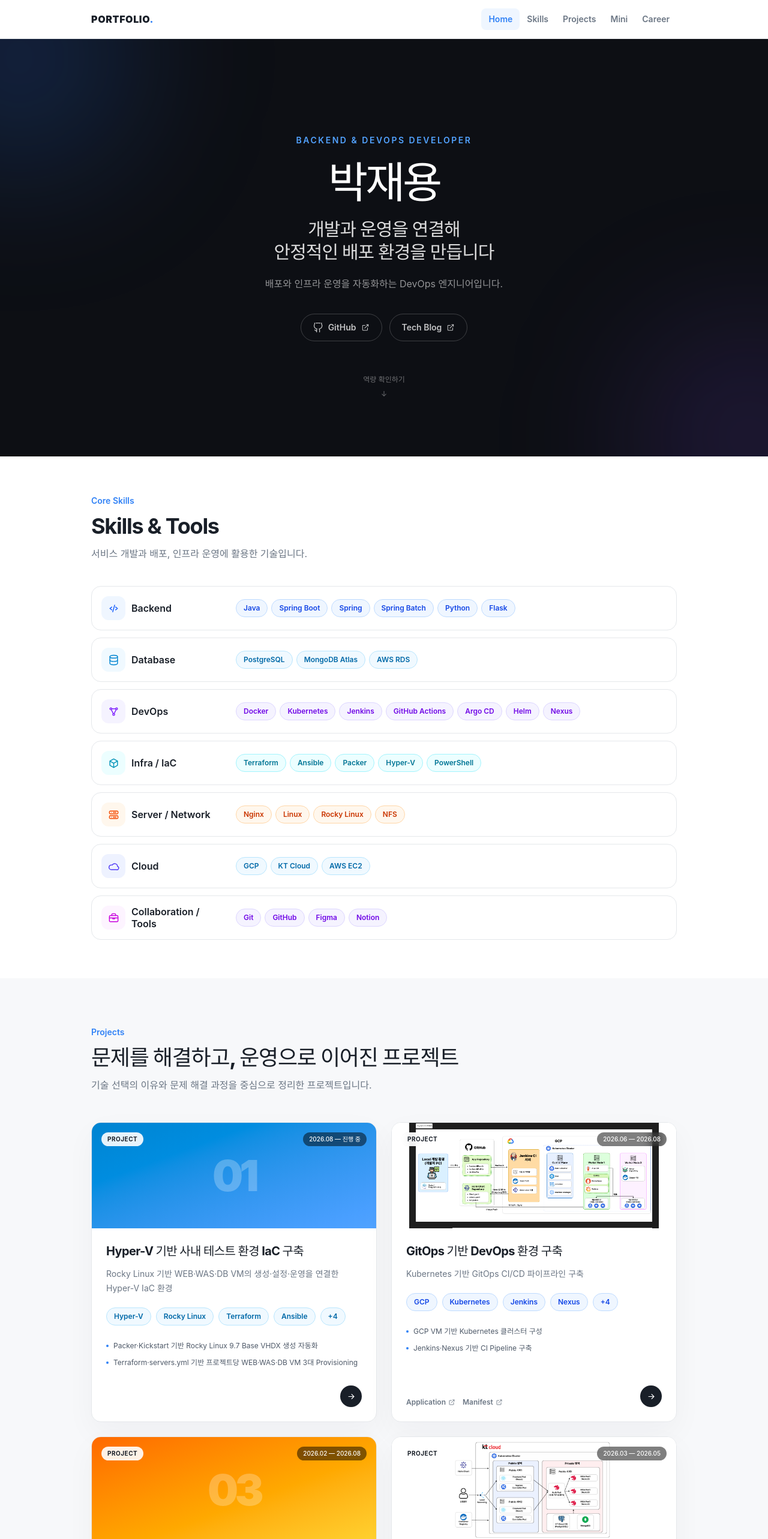
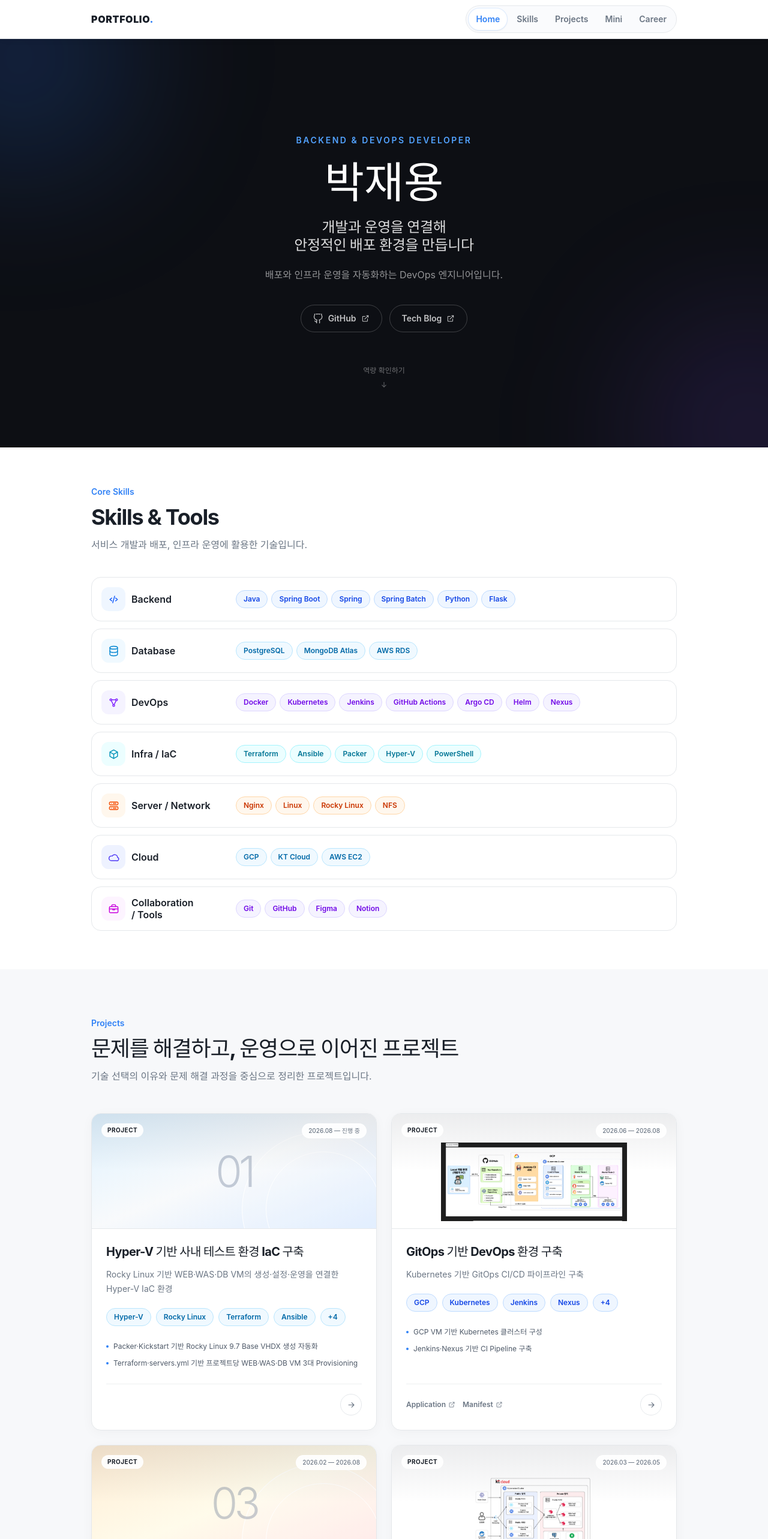
Before and after one commit to IMjaeyongpark/Portfolio, a React (Vite) app: page / in a window 1280 px wide. Shown: the top 2566 px of the page at 60% size. Built offline with nearby package versions, Linux system fonts and the light colour scheme.

Commit message:
feat: 포트폴리오 인터랙션과 카드 디자인 개선

```diff
--- a/src/components/Header.jsx
+++ b/src/components/Header.jsx
@@ -1,14 +1,83 @@
-import { useEffect, useState } from 'react'
+import { useEffect, useLayoutEffect, useRef, useState } from 'react'
 import { navigation, portfolio } from '../data/portfolio'
 
 export default function Header() {
   const isHomePage = window.location.pathname === '/'
   const [activeHref, setActiveHref] = useState(isHomePage ? '#top' : null)
+  const [menuOpen, setMenuOpen] = useState(false)
+  const menuButton = useRef(null)
+  const navigationRef = useRef(null)
+  const scrollTargetRef = useRef(null)
+  const scrollUnlockTimerRef = useRef(null)
+  const [indicator, setIndicator] = useState(null)
+
+  const handleNavigation = (event, item) => {
+    setMenuOpen(false)
+    if (!isHomePage) return
+
+    const target = document.querySelector(item.href)
+    if (!target) return
+
+    event.preventDefault()
+    scrollTargetRef.current = item.href
+    setActiveHref(item.href)
+    window.history.replaceState(null, '', item.href)
+
+    if (scrollUnlockTimerRef.current) window.clearTimeout(scrollUnlockTimerRef.current)
+
+    if (item.href === '#top') {
+      window.scrollTo({ top: 0, behavior: 'smooth' })
+    } else {
+      target.scrollIntoView({ behavior: 'smooth', block: 'start' })
+    }
+
+    scrollUnlockTimerRef.current = window.setTimeout(() => {
+      scrollTargetRef.current = null
+    }, 1200)
+  }
+
+  useLayoutEffect(() => {
+    const nav = navigationRef.current
+    const updateIndicator = () => {
+      const activeLink = nav?.querySelector('[aria-current="page"]')
+      if (!activeLink || !nav.offsetWidth) return
+      setIndicator({ left: activeLink.offsetLeft, top: activeLink.offsetTop, width: activeLink.offsetWidth, height: activeLink.offsetHeight })
+    }
+    updateIndicator()
+    const observer = new ResizeObserver(updateIndicator)
+    if (nav) {
+      observer.observe(nav)
+      nav.querySelectorAll('a').forEach((link) => observer.observe(link))
+    }
+    return () => observer.disconnect()
+  }, [activeHref, menuOpen])
+
+  useEffect(() => {
+    const closeOnEscape = (event) => {
+      if (event.key === 'Escape' && menuOpen) {
+        setMenuOpen(false)
+        menuButton.current?.focus()
+      }
+    }
+    window.addEventListener('keydown', closeOnEscape)
+    return () => window.removeEventListener('keydown', closeOnEscape)
+  }, [menuOpen])
 
   useEffect(() => {
     if (!isHomePage) return undefined
 
     const updateActiveSection = () => {
+      if (scrollTargetRef.current) {
+        const target = document.querySelector(scrollTargetRef.current)
+        const arrived = scrollTargetRef.current === '#top'
+          ? window.scrollY < 4
+          : target && Math.abs(target.getBoundingClientRect().top - 64) < 8
+
+        if (!arrived) return
+        scrollTargetRef.current = null
+        if (scrollUnlockTimerRef.current) window.clearTimeout(scrollUnlockTimerRef.current)
+      }
+
       const marker = window.scrollY + 120
       const activeItem = [...navigation].reverse().find((item) => {
         const section = document.querySelector(item.href)
@@ -25,25 +94,33 @@
     return () => {
       window.removeEventListener('scroll', updateActiveSection)
       window.removeEventListener('resize', updateActiveSection)
+      if (scrollUnlockTimerRef.current) window.clearTimeout(scrollUnlockTimerRef.current)
     }
   }, [isHomePage])
 
   return (
-    <header className="fixed inset-x-0 top-0 z-40 border-b border-line bg-white/90 backdrop-blur-xl">
+    <header className="fixed inset-x-0 top-0 z-40 border-b border-line bg-white/95 shadow-[0_2px_16px_rgba(15,23,42,0.025)] backdrop-blur-xl">
       <div className="page-container flex h-16 items-center justify-between">
         <a href={isHomePage ? '#top' : '/#top'} className="focus-ring text-sm font-black tracking-[0.04em] text-ink sm:text-base">
           {portfolio.brand}<span className="text-lime">.</span>
         </a>
-        <nav aria-label="주요 메뉴" className="flex items-center">
+        <button ref={menuButton} type="button" aria-expanded={menuOpen} aria-controls="main-navigation" aria-label={menuOpen ? '메뉴 닫기' : '메뉴 열기'} onClick={() => setMenuOpen(!menuOpen)} className="focus-ring flex size-11 items-center justify-center rounded-xl border border-line bg-white text-ink sm:hidden">
+          <svg width="20" height="20" viewBox="0 0 24 24" fill="none" stroke="currentColor" strokeWidth="1.8" strokeLinecap="round" aria-hidden="true">
+            {menuOpen ? <path d="m6 6 12 12M6 18 18 6" /> : <path d="M4 7h16M4 12h16M4 17h16" />}
+          </svg>
+        </button>
+        <nav ref={navigationRef} id="main-navigation" aria-label="주요 메뉴" className={`${menuOpen ? 'flex' : 'hidden'} absolute inset-x-0 top-16 flex-col gap-1 border-b border-line bg-white p-4 shadow-lg sm:relative sm:inset-auto sm:flex sm:flex-row sm:items-center sm:rounded-full sm:border sm:bg-slate-50/70 sm:p-1 sm:shadow-none`}>
+          {indicator && <span aria-hidden="true" className="nav-indicator pointer-events-none absolute left-0 top-0 rounded-xl bg-white shadow-sm ring-1 ring-blue-100 sm:rounded-full" style={{ width: indicator.width, height: indicator.height, transform: `translate(${indicator.left}px, ${indicator.top}px)` }} />}
           {navigation.map((item) => {
-            const isActive = activeHref === item.href
+            const isActive = activeHref === item.href || (!isHomePage && window.location.pathname.startsWith(`/${item.href.slice(1)}/`))
 
             return (
               <a
                 key={item.href}
                 href={isHomePage ? item.href : `/${item.href}`}
+                onClick={(event) => handleNavigation(event, item)}
                 aria-current={isActive ? 'page' : undefined}
-                className={`focus-ring rounded-lg px-1 py-2 text-[10px] font-semibold transition-colors sm:px-3 sm:text-sm ${isActive ? 'bg-blue-50 text-lime' : 'text-muted hover:bg-[#f2f4f6] hover:text-ink'}`}
+                className={`focus-ring relative z-10 rounded-xl px-4 py-3 text-sm font-semibold transition-colors duration-300 sm:rounded-full sm:px-3 sm:py-2 ${isActive ? 'text-lime' : 'text-muted hover:text-ink'}`}
               >
                 {item.label}
               </a>
--- a/src/components/Intro.jsx
+++ b/src/components/Intro.jsx
@@ -9,8 +9,8 @@
       <div className="absolute -right-40 -bottom-40 size-96 rounded-full bg-violet-500/15 blur-[120px]" />
       <div className="page-container relative flex min-h-[78vh] flex-col items-center justify-center pt-32 pb-20 text-center sm:pt-40 sm:pb-24">
         <Reveal><p className="text-xs font-semibold tracking-[0.18em] text-blue-400 uppercase sm:text-sm">{portfolio.role}</p></Reveal>
-        <Reveal delay={90}><h1 className="mt-6 text-5xl leading-none font-black tracking-[-0.06em] sm:text-7xl">{portfolio.name}</h1></Reveal>
-        <Reveal delay={180}><p className="mt-6 whitespace-pre-line text-xl leading-tight font-semibold tracking-[-0.03em] text-white/85 sm:text-3xl">{portfolio.intro}</p></Reveal>
+        <Reveal delay={90}><h1 className="mt-6 text-5xl leading-none font-black tracking-[0] sm:text-7xl">{portfolio.name}</h1></Reveal>
+        <Reveal delay={180}><p className="mt-6 whitespace-pre-line text-lg leading-[1.25] font-semibold tracking-[-0.015em] text-white/85 sm:text-2xl">{portfolio.intro}</p></Reveal>
         <Reveal delay={270}><p className="mt-5 max-w-xl text-sm leading-7 text-white/55 sm:text-base">{portfolio.supportingText}</p></Reveal>
         <Reveal delay={360}>
           <div className="mt-9 flex flex-wrap justify-center gap-3">
--- a/src/components/ProjectCard.jsx
+++ b/src/components/ProjectCard.jsx
@@ -2,11 +2,11 @@
 import SkillBadge from './SkillBadge'
 
 const visualStyles = {
-  lime: 'from-blue-600 to-cyan-400',
-  blue: 'from-sky-600 to-blue-400',
-  violet: 'from-violet-600 to-fuchsia-400',
-  orange: 'from-orange-500 to-amber-300',
-  cyan: 'from-cyan-600 to-emerald-400',
+  lime: 'from-blue-100 via-slate-50 to-cyan-100',
+  blue: 'from-sky-100 via-slate-50 to-blue-100',
+  violet: 'from-violet-100 via-slate-50 to-fuchsia-100',
+  orange: 'from-orange-100 via-amber-50 to-rose-100',
+  cyan: 'from-cyan-100 via-slate-50 to-emerald-100',
 }
 
 export default function ProjectCard({ project, index, label = 'PROJECT', basePath = 'projects' }) {
@@ -14,23 +14,24 @@
   const detailHref = `/${basePath}/${project.slug}`
 
   return (
-    <article className="card group relative flex h-full cursor-pointer flex-col overflow-hidden transition-all duration-300 hover:-translate-y-1 hover:border-blue-200 hover:shadow-[0_12px_40px_rgba(49,130,246,0.10)]">
+    <article className="card project-card group relative flex h-full cursor-pointer flex-col overflow-hidden transition-all duration-300 hover:-translate-y-1 hover:border-blue-200 hover:shadow-[0_16px_36px_rgba(15,23,42,0.08)]">
       <a href={detailHref} className="focus-ring absolute inset-0 z-10 rounded-2xl" aria-label={`${project.title} 상세 페이지로 이동`}><span className="sr-only">{project.title} 상세보기</span></a>
-      <div className={`relative flex h-44 items-center justify-center overflow-hidden bg-gradient-to-br ${visualStyles[project.tone] || visualStyles.blue}`}>
-        {project.architecture ? <img src={project.architecture} alt="" className="h-full w-full bg-white object-contain transition-transform duration-500 group-hover:scale-105" /> : <span className="text-7xl font-black tracking-[-0.08em] text-white/25">{String(index + 1).padStart(2, '0')}</span>}
-        <div className="absolute top-4 left-4 flex items-center gap-2">
+      <div className={`project-visual relative flex h-48 items-center justify-center overflow-hidden border-b border-line bg-gradient-to-br ${visualStyles[project.tone] || visualStyles.blue}`}>
+        {project.architecture ? <img src={project.architecture} alt="" loading="lazy" decoding="async" className="h-full w-full bg-white object-contain p-3 pt-12 transition-transform duration-500 group-hover:scale-[1.025]" /> : <><span aria-hidden="true" className="absolute -right-8 -bottom-24 size-64 rounded-full border border-white/90 bg-white/20" /><span aria-hidden="true" className="absolute -right-2 -bottom-16 size-48 rounded-full border border-white/90" /><span className="relative text-7xl font-light tracking-[-0.08em] text-slate-500/35">{String(index + 1).padStart(2, '0')}</span></>}
+        <div className="absolute top-4 left-4 z-[1] flex items-center gap-2">
           <span className="rounded-full bg-white/90 px-2.5 py-1 text-[10px] font-bold tracking-wider text-ink backdrop-blur">{label}</span>
         </div>
-        <span className="absolute top-4 right-4 rounded-full bg-black/50 px-2.5 py-1 text-[10px] font-medium text-white backdrop-blur">{project.period}</span>
+        <span className="absolute top-4 right-4 z-[1] rounded-full border border-white/70 bg-white/90 px-2.5 py-1 text-[10px] font-medium text-muted backdrop-blur">{project.period}</span>
       </div>
       <div className="flex flex-1 flex-col p-6">
         <h3 className="text-xl font-bold tracking-[-0.03em] text-ink transition-colors group-hover:text-lime">{project.title}</h3>
         <p className="mt-3 text-sm leading-6 text-muted">{project.description}</p>
         <div className="mt-5 flex flex-wrap gap-2">{project.skills.slice(0, 4).map((skill) => <SkillBadge key={skill} tone={project.tone}>{skill}</SkillBadge>)}{project.skills.length > 4 && <SkillBadge tone={project.tone}>+{project.skills.length - 4}</SkillBadge>}</div>
         <ul className="mt-6 space-y-2 text-xs leading-5 text-[#4e5968]">{project.role.slice(0, 2).map((item) => <li key={item} className="flex gap-2"><span className="mt-2 size-1 shrink-0 rounded-full bg-lime" />{item}</li>)}</ul>
-        <div className="mt-auto flex items-end justify-between gap-4 pt-7">
-          <div className="relative z-20 flex min-w-0 flex-wrap gap-x-3 gap-y-2">{projectLinks.slice(0, 2).map((link) => <a key={link.url} href={link.url} target="_blank" rel="noreferrer" className="focus-ring inline-flex items-center gap-1 text-xs font-semibold text-muted transition-colors hover:text-lime">{link.label}<Icon name="external" size={12} /></a>)}</div>
-          <span aria-hidden="true" className="flex size-9 shrink-0 items-center justify-center rounded-full bg-ink text-white transition-colors group-hover:bg-lime"><Icon name="arrow" size={15} className="transition-transform group-hover:translate-x-0.5" /></span>
+        <div className="mt-auto pt-6"><div className="flex items-center justify-between gap-4 border-t border-line/70 pt-4">
+          <div className="pointer-events-none relative z-20 flex min-w-0 flex-wrap gap-x-3 gap-y-2">{projectLinks.slice(0, 2).map((link) => <a key={link.url} href={link.url} target="_blank" rel="noreferrer" className="focus-ring pointer-events-auto inline-flex min-h-9 items-center gap-1 text-xs font-semibold text-muted transition-colors hover:text-lime">{link.label}<Icon name="external" size={12} /></a>)}</div>
+          <span aria-hidden="true" className="flex size-9 shrink-0 items-center justify-center rounded-full border border-line bg-white text-muted transition-colors group-hover:border-blue-100 group-hover:bg-blue-50 group-hover:text-lime"><Icon name="arrow" size={15} className="transition-transform group-hover:translate-x-0.5" /></span>
+        </div>
         </div>
       </div>
     </article>
--- a/src/index.css
+++ b/src/index.css
@@ -21,6 +21,8 @@
 body { margin: 0; min-width: 320px; background: #ffffff; color: #191f28; }
 button, a { -webkit-tap-highlight-color: transparent; }
 button { font: inherit; }
+h1, h2, h3, h4 { word-break: keep-all; overflow-wrap: anywhere; text-wrap: balance; }
+p, li { overflow-wrap: anywhere; }
 
 @layer components {
   .page-container { @apply mx-auto w-full max-w-5xl px-5 sm:px-6; }
@@ -28,7 +30,7 @@
   .eyebrow { @apply mb-3 flex items-center gap-2 text-sm font-semibold text-lime; }
   .section-title { @apply text-3xl font-bold tracking-[-0.035em] text-ink sm:text-4xl; }
   .section-copy { @apply mt-3 max-w-2xl text-sm leading-7 text-muted sm:text-base; }
-  .card { @apply rounded-2xl border border-line bg-panel shadow-[0_18px_50px_rgba(15,23,42,0.04)]; }
+  .card { @apply rounded-2xl border border-line bg-panel shadow-[0_4px_20px_rgba(15,23,42,0.035)]; }
   .focus-ring { @apply focus-visible:outline-2 focus-visible:outline-offset-4 focus-visible:outline-lime; }
 }
 
@@ -53,7 +55,26 @@
   transform: translateY(0);
 }
 
+.nav-indicator {
+  transition: transform 350ms cubic-bezier(0.22, 1, 0.36, 1), width 350ms cubic-bezier(0.22, 1, 0.36, 1), height 350ms cubic-bezier(0.22, 1, 0.36, 1);
+}
+
+.project-card:has(a:focus-visible) {
+  outline: 2px solid var(--color-lime);
+  outline-offset: 4px;
+}
+
+.project-visual::after {
+  content: '';
+  position: absolute;
+  inset: 0;
+  pointer-events: none;
+  background: linear-gradient(180deg, rgb(15 23 42 / 8%), transparent 50%);
+}
+
 @media (prefers-reduced-motion: reduce) {
   html { scroll-behavior: auto; }
   .reveal { opacity: 1; transform: none; transition: none; }
+  *, *::before, *::after { animation-duration: 0.01ms !important; transition-duration: 0.01ms !important; }
+  .group:hover { transform: none; }
 }
```
